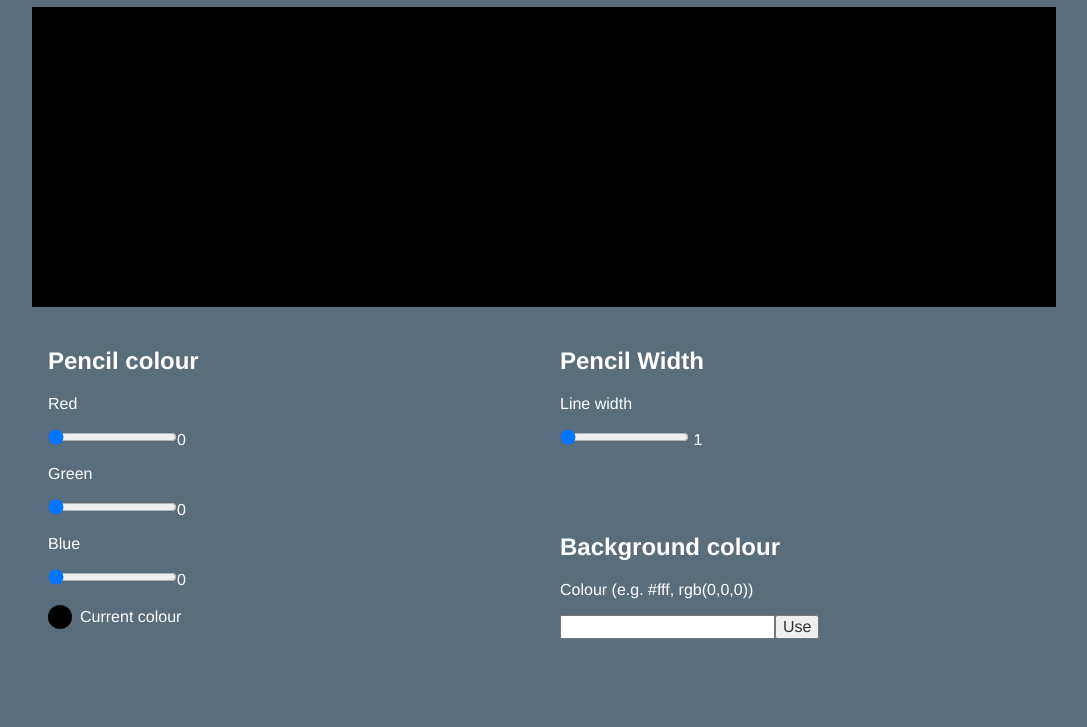
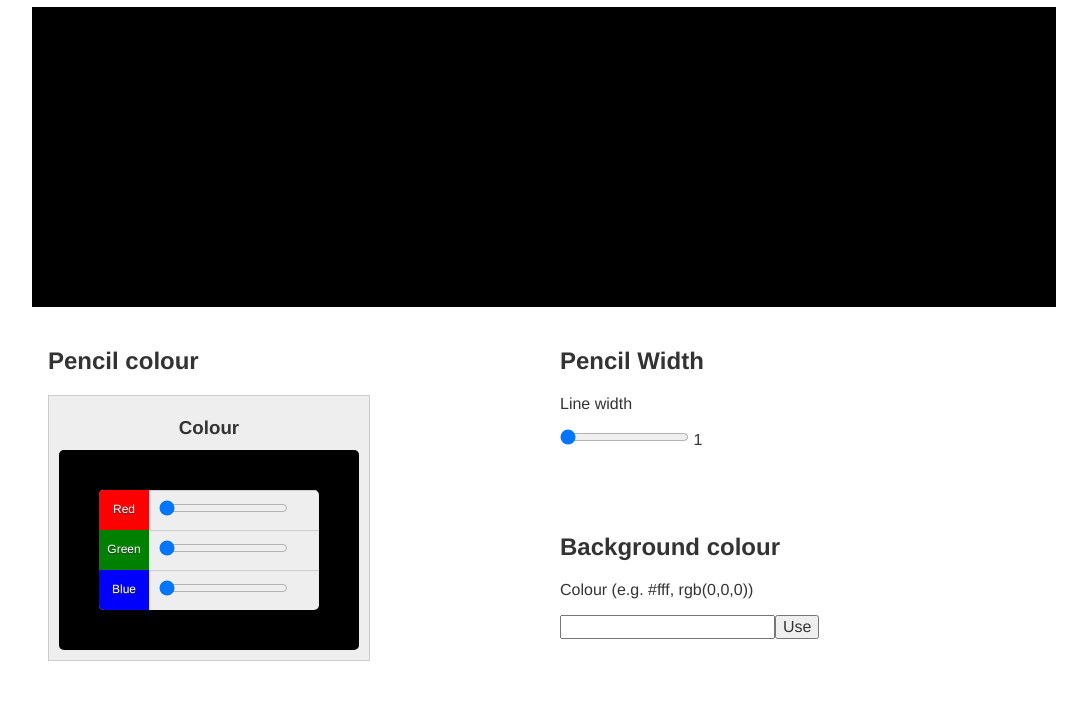
Before and after one commit to arghlex/canvas-draw, a plain HTML site: page index.html in a window 1280 px wide. Shown: the part 73-800 px from the top of the page, without its empty margins (96-1183 px from the left). Drawn offline with Linux system fonts and the light colour scheme.

Commit message:
Updated styling for colour picker

```diff
--- a/assets/css/styles.css
+++ b/assets/css/styles.css
@@ -1,8 +1,8 @@
 @import url(../bower_components/normalize.css/normalize.css);
 
 body {
-  background: #596e7d;
-  color: #fff;
+  background: #fff;
+  color: #333;
   font-family: 'Helvetica Neue', 'Helvetica', 'Arial', sans-serif;
 }
 .wrap {
@@ -26,10 +26,57 @@ input, button {
   line-height: 1.5em;
 }
 .indicator {
-  width: 1.5em;
-  height: 1.5em;
-  background: #333;
-  float: left;
-  margin: 0 0.5em 0 0;
-  border-radius: 100px;
+  padding:40px;
+  border-radius: 5px;
+  box-shadow: inset 0 4px 10px 0 rgba(0, 0, 0, 0.42);
 }
+.color-choice {
+  border: 1px solid #ccc;
+  background: #eee;
+  width: 300px;
+  padding: 10px;
+}
+.choice, .current-color {
+  padding: 10px;
+
+}
+h3 {
+  text-align: center;
+  margin: 0;
+}
+.choice {
+  position: relative;
+  background: #eee;
+  box-shadow: inset 0 1px 1px 0px #ccc;
+
+}
+.choice label {
+  width: 50px;
+  position: absolute;
+  top:0; left:0;
+  height: 100%;
+  text-align: center;
+  padding-top: 12px;
+  color: #fff;
+  font-size: 12px;
+  font-family: 'Helvetica Neue', 'Helvetica', 'Arial', sans-serif;
+  box-sizing: border-box;
+  text-shadow: 0 1px 0 #333;
+}
+.choice input {
+  margin-left: 50px;
+}
+.choices {
+  border-radius: 5px;
+  overflow: hidden;
+  box-shadow: 0px 10px 24px -9px #000;
+}
+.choice--red label {
+  background: red;
+}
+.choice--green label {
+  background: green;
+}
+.choice--blue label {
+  background: blue;
+}
--- a/assets/js/app.js
+++ b/assets/js/app.js
@@ -120,7 +120,7 @@
     },
 
     updateSliderVal: function() {
-      var el = this.parentNode.querySelector('span');
+      var el = this.parentNode.querySelector('label');
       el.textContent = this.value;
     }
   }
--- a/index.html
+++ b/index.html
@@ -19,11 +19,30 @@
 
       <div class="option option--color">
         <h2>Pencil colour</h2>
+
         <div class="color-choice">
-          <p><label>Red</label></p><p><input type="range" name="color-R" min="0" max="255" value="0"><span class="">0</span></p>
-          <p><label>Green</label></p><p><input type="range" name="color-G" min="0" max="255" value="0"><span class="">0</span></p>
-          <p><label>Blue</label></p><p><input type="range" name="color-B" min="0" max="255" value="0"><span class="">0</span></p>
-          <div class="current-color"><span class="indicator"></span>Current colour</div>
+
+          <div class="current-color">
+            <h3>Colour</h3>
+          </div>
+          <div class="indicator">
+            <div class="choices">
+              <div class="choice choice--red">
+                <label>Red</label>
+                <input type="range" name="color-R" min="0" max="255" value="0">
+              </div>
+
+              <div class="choice choice--green">
+                <label>Green</label>
+                <input type="range" name="color-G" min="0" max="255" value="0">
+              </div>
+
+              <div class="choice choice--blue">
+                <label>Blue</label>
+                <input type="range" name="color-B" min="0" max="255" value="0">
+              </div>
+            </div>
+          </div>
         </div>
       </div>
 
```
